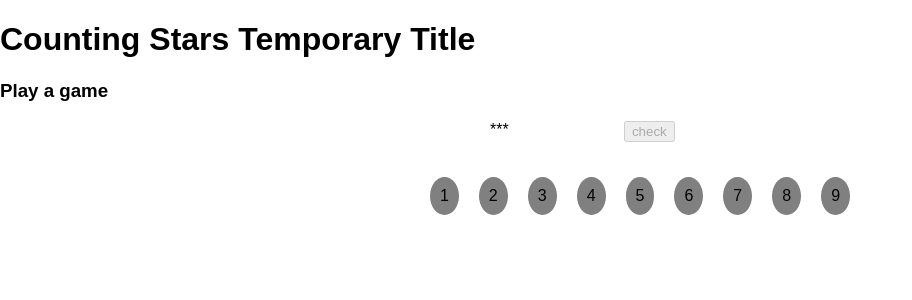
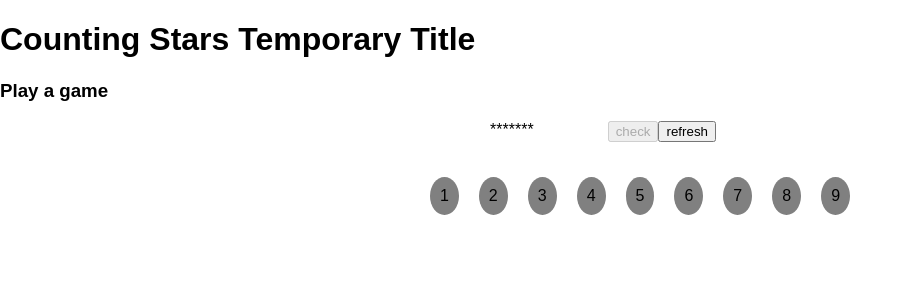
Before and after one commit to chatajazzy/countingstars, a React (Create React App) app: page / in a window 1280 px wide. Shown: the top 300 px of the page, without its empty margins (0-912 px from the left). Built offline with nearby package versions, Linux system fonts and the light colour scheme.

Commit message:
Add refresh stars and moved random number fn to own static fn

```diff
--- a/src/components/Button.js
+++ b/src/components/Button.js
@@ -25,7 +25,14 @@ const Button = props => {
       );
       break;
   }
-  return <div>{button}</div>;
+  return (
+    <div>
+      {button}
+      <button onClick={props.redraw} disabled={props.redraws === 0}>
+        refresh
+      </button>
+    </div>
+  );
 };
 
 export default Button;
--- a/src/components/Game.js
+++ b/src/components/Game.js
@@ -5,11 +5,13 @@ import Answer from './Answer';
 import Numbers from './Numbers';
 
 export default class Game extends Component {
+  static randomNumber = () => 1 + Math.floor(Math.random() * 9);
   state = {
     selectedNumbers: [],
-    randomNumberOfStars: Math.floor(Math.random() * 9),
+    randomNumberOfStars: Game.randomNumber(),
     isAnswerCorrect: null,
-    usedNumbers: []
+    usedNumbers: [],
+    redraws: 5
   };
   selectNumber = clickedNumber => {
     // depends on the pervious state
@@ -42,7 +44,15 @@ export default class Game extends Component {
       usedNumbers: prevState.usedNumbers.concat(prevState.selectedNumbers),
       selectedNumbers: [],
       isAnswerCorrect: null,
-      randomNumberOfStars: Math.floor(Math.random() * 9)
+      randomNumberOfStars: Game.randomNumber()
+    }));
+  };
+  redraw = () => {
+    this.setState(prevState => ({
+      selectedNumbers: [],
+      isAnswerCorrect: null,
+      randomNumberOfStars: Game.randomNumber(),
+      redraws: prevState.redraws - 1
     }));
   };
   render() {
@@ -51,7 +61,8 @@ export default class Game extends Component {
       selectedNumbers,
       randomNumberOfStars,
       isAnswerCorrect,
-      usedNumbers
+      usedNumbers,
+      redraws
     } = this.state;
     return (
       <div>
@@ -63,6 +74,8 @@ export default class Game extends Component {
             isAnswerCorrect={isAnswerCorrect}
             checkAnswer={this.checkAnswer}
             acceptAnswer={this.acceptAnswer}
+            redraw={this.redraw}
+            redraws={redraws}
           />
           <Answer
             selectedNumbers={selectedNumbers}
```
